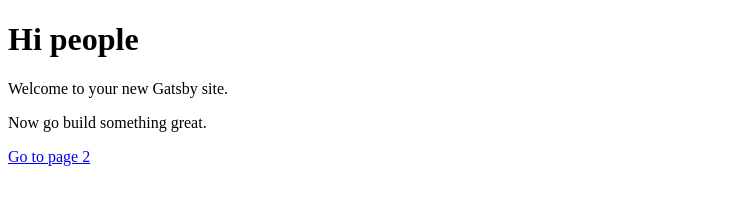
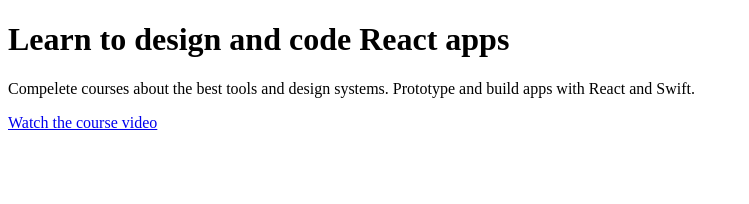
Before and after one commit to m-hardan/react-for-designers-course, a Gatsby site: page / in a window 1280 px wide. Shown: the whole page, without its empty margins (0-749 px from the left). Built offline with nearby package versions, Linux system fonts and the light colour scheme; Gatsby itself is replaced by a stand-in of ours.

Commit message:
commit all

```diff
--- a/gatsby-config.js
+++ b/gatsby-config.js
@@ -1,6 +1,6 @@
 module.exports = {
   siteMetadata: {
-    title: 'Gatsby Default Starter',
+    title: 'Design+Code 3',
   },
   plugins: ['gatsby-plugin-react-helmet'],
 }
--- a/src/pages/index.js
+++ b/src/pages/index.js
@@ -3,10 +3,9 @@
 
 const IndexPage = () => (
   <div>
-    <h1>Hi people</h1>
-    <p>Welcome to your new Gatsby site.</p>
-    <p>Now go build something great.</p>
-    <Link to="/page-2/">Go to page 2</Link>
+    <h1>Learn to design and code React apps</h1>
+    <p>Compelete courses about the best tools and design systems. Prototype and build apps with React and Swift.</p>
+    <Link to="/page-2/">Watch the course video</Link>
   </div>
 )
 
```
